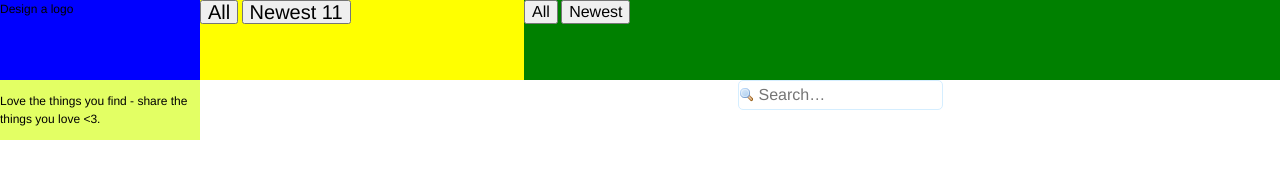
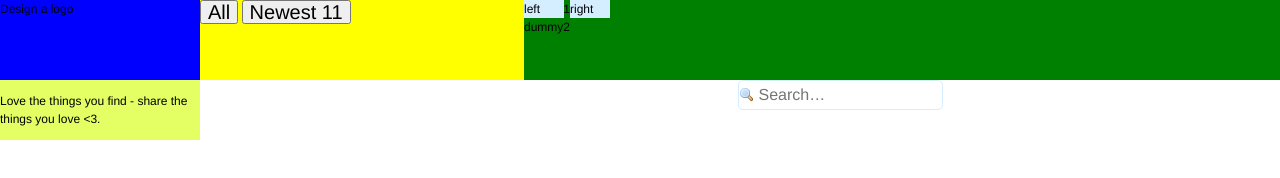
Before and after one commit to ahoegger/CasFeeGruppenArbeit, a website: page source/index.html in a window 1280 px wide. Shown: the top 178 px of the page. Drawn offline with Linux system fonts and the light colour scheme.

Commit message:
adde a bit

```diff
--- a/source/css/styles.css
+++ b/source/css/styles.css
@@ -5,6 +5,23 @@
 * {
 	font: 12px/18px 'Helvetica',Arial,sans-serif;
 }
+
+/* favorite navigation */
+.button-navigation {
+    width: 40px;
+    background-color: #d5eeff;
+    display: inline-block;
+    position: absolute;
+}
+
+.favorites-content {
+    width: auto;
+    display: inline-block;
+}
+
+
+
+/* ... */
 input{
     font-size: 16px;
     padding: 5px;
@@ -109,7 +126,7 @@
 	font-size: 16px;
 }
 
-input.search{
+input.search {
     background-image:url("icons/magnifier.png");
     background-repeat:no-repeat;
     background-position:left center;
--- a/source/index.html
+++ b/source/index.html
@@ -21,12 +21,13 @@
                 </button>
             </div>
             <div id="favoriteCategories">
-                <button class="favorite" name="Klickmich" type="button">
-                    All
-                </button>
-                <button class="favorite" name="Klickmich" type="button">
-                    Newest
-                </button>
+                <!-- include a list of favorites with scroll buttons left and right -->
+                <div class="button button-navigation icon-left">left</div>
+                <div class="favorites-content" id="favorite-content">
+                    <div class="favorite-content">dummy1</div>
+                    <div class="favorite-content">dummy2</div>
+                </div>
+                <div class="button button-navigation icon-right">right</div>
             </div>
         </div>
     </div>
--- /dev/null
+++ b/source/scripts/functions.js
@@ -0,0 +1,3 @@
+/**
+ * Created by holger on 21.05.2014.
+ */
```
Also changed, not shown: source/css/styling.css (+12 -1 lines), source/index_article.html (+2 -2 lines).
